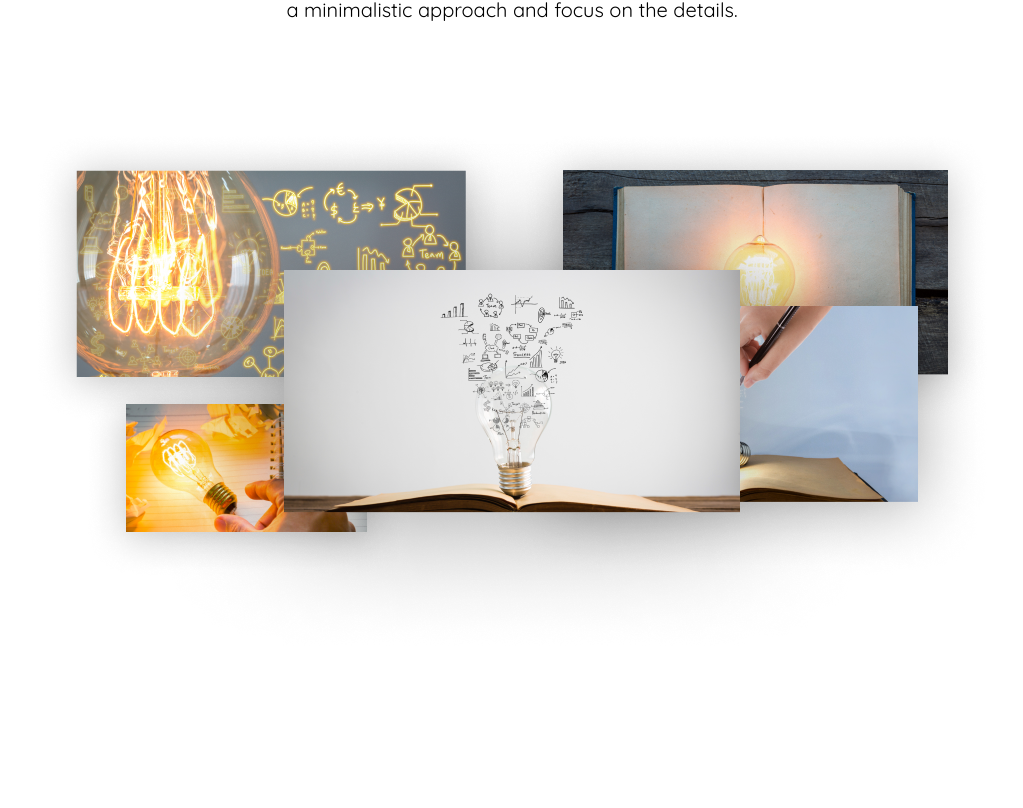
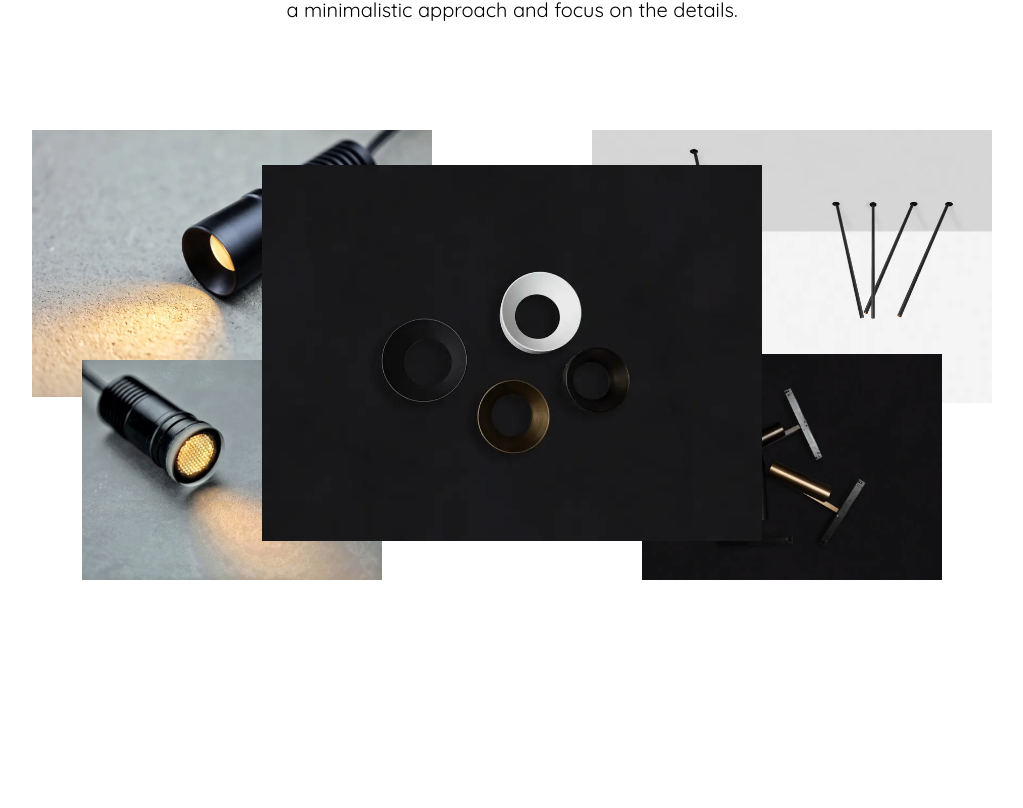
Before and after one commit to dmccorp/deess-website, a Next.js app: page /bespoke in a window 1280 px wide. Shown: the part 472-1280 px from the top of the page, without its empty margins (128-1151 px from the left). Built offline with nearby package versions, Linux system fonts and the light colour scheme.

Commit message:
replace images

```diff
--- a/components/Bespoke/images.js
+++ b/components/Bespoke/images.js
@@ -1,4 +1,4 @@
-import bottomRight from "assets/images/sample/3.webp";
+import bottomRight from "assets/images/8.webp";
 
 const images = {
   bottomRight,
--- a/components/Bespoke/styles.module.scss
+++ b/components/Bespoke/styles.module.scss
@@ -27,27 +27,31 @@
     .i4,
     .i5 {
       position: absolute;
+      width: 300px;
     }
     .i1 {
       top: 0;
       left: 0;
+      width: 400px;
     }
     .i2 {
-      top: 0px;
+      top: 35px;
       left: 0;
       right: 0;
       margin: auto;
+      width: 500px;
     }
     .i3 {
       top: 0;
       right: 0;
+      width: 400px;
     }
     .i4 {
       left: 50px;
       bottom: 0;
     }
     .i5 {
-      right: 0;
+      right: 50px;
       bottom: 0;
     }
   }
```
Also changed, not shown: components/Bespoke/assets/index.js (+5 -5 lines), assets/images/8.webp (added).
